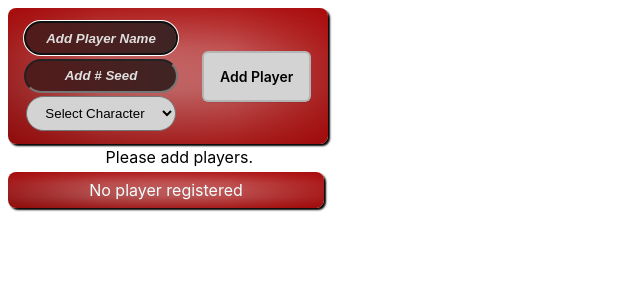
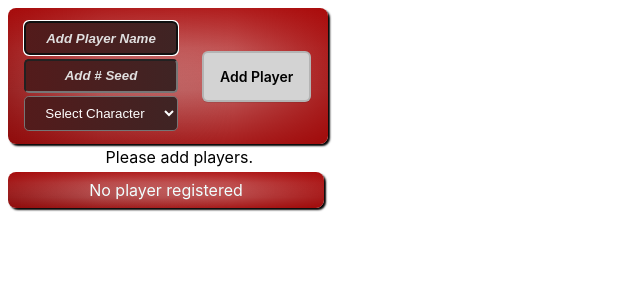
Before and after one commit to stephanecaron/milka.gg, a React (Create React App) app: page / in a window 1280 px wide. Shown: the top 300 px of the page, without its empty margins (0-640 px from the left). Built offline with nearby package versions, Linux system fonts and the light colour scheme.

Commit message:
fixed drop down color

```diff
--- a/src/index.css
+++ b/src/index.css
@@ -181,19 +181,24 @@ height: 30px;
 margin: 0.1rem 0rem 0.1rem 1rem;
 color: white;
 background: linear-gradient(to right, #531b1b, #3f2424);
-border-radius: 2rem;
+border-radius: 0.3rem;
 text-align: center;
 }
 
 .DropDown {
-  width: 150px;
+  width: 154px;
   height: 35px;
-  background: lightgrey;
-  border-radius: 2rem;
-  color: rgb(0, 0, 0);
+  background: linear-gradient(to right, #531b1b, #3f2424);
+  border-radius: 0.3rem;
+  color: white;
   margin: 0.1rem 0rem 0.1rem 1rem;
   text-align: center;
 }
+
+.DropDown option {
+ background:#3f2424;
+}
+
 .CharacterPortrait {
 box-shadow: 1px 2px 5px black;
 height: 30px;
```
